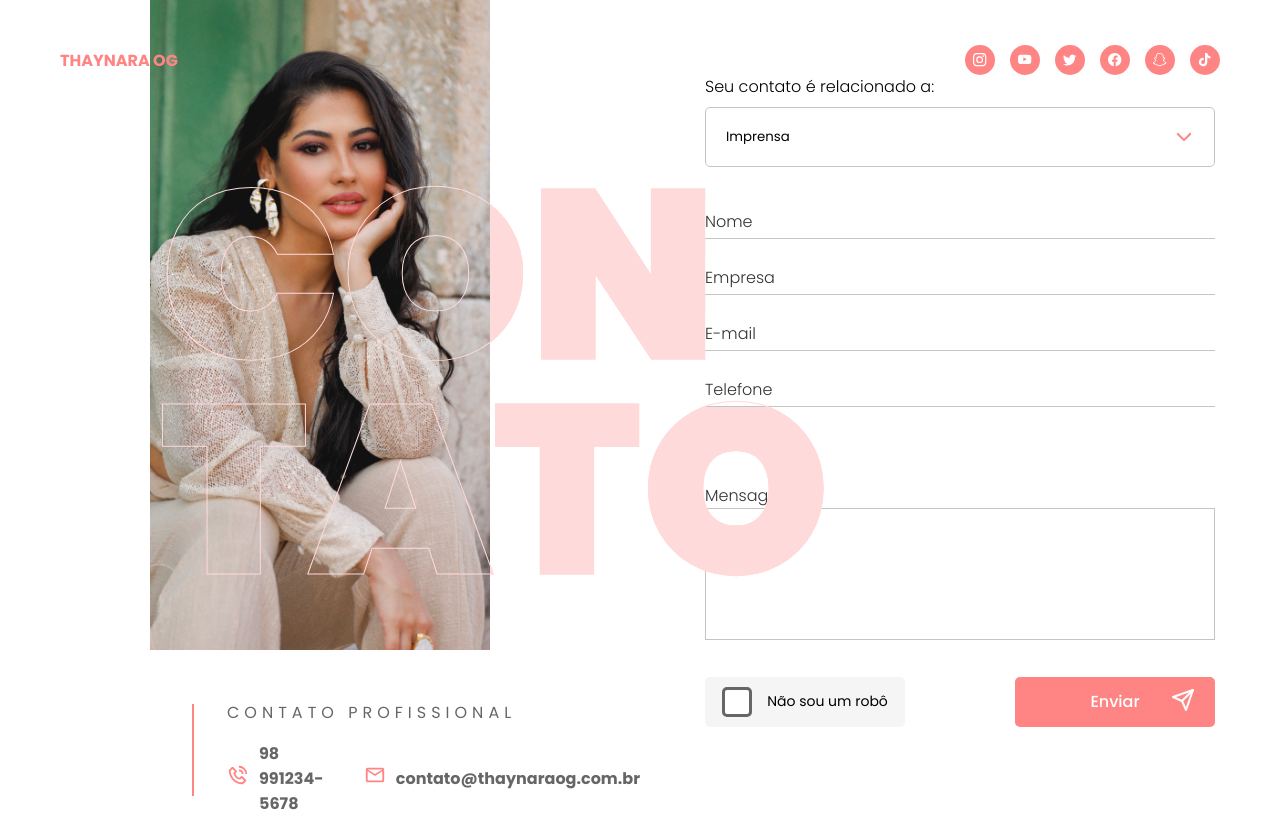
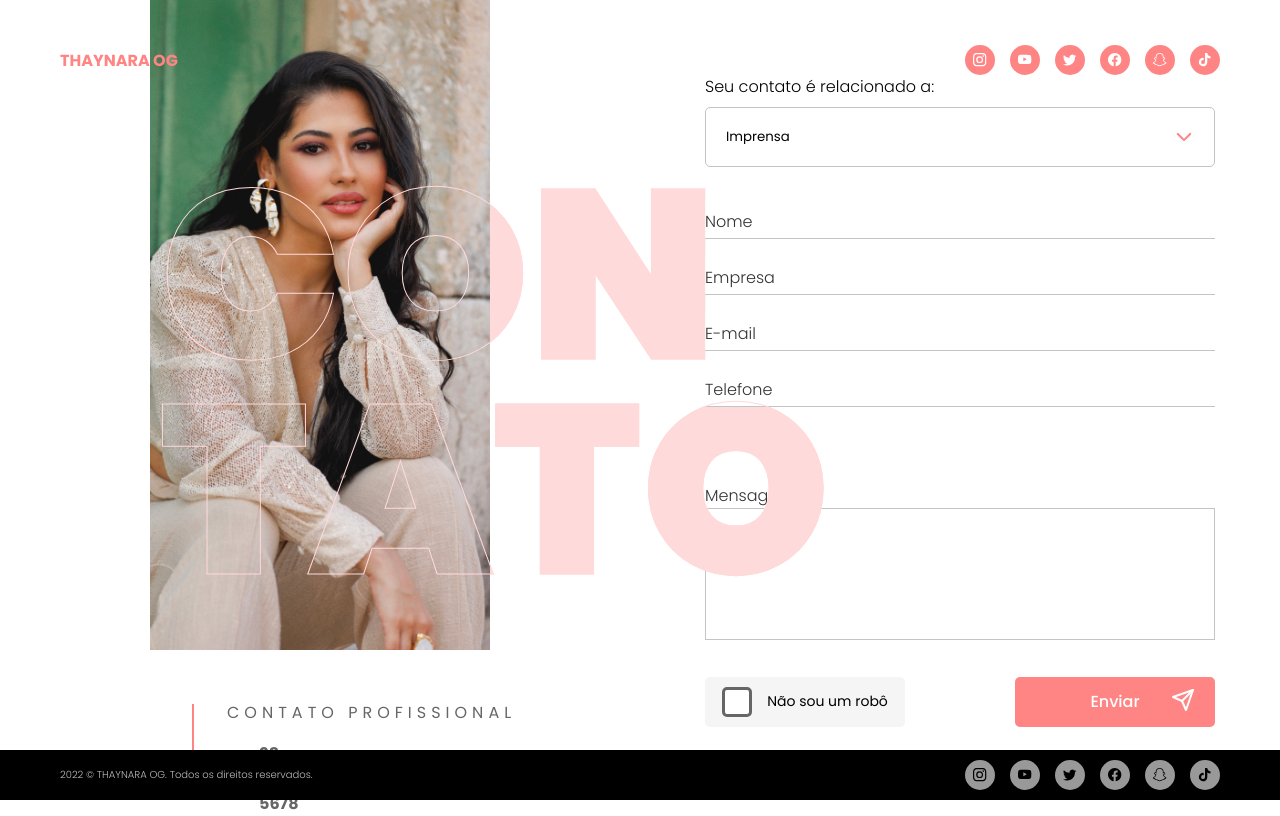
Before and after one commit to gabrielmelogm/maximize, a Next.js app: page / in a window 1280 px wide. Built offline with nearby package versions, Linux system fonts and the light colour scheme.

Commit message:
feat(components/footer): criado o component footer

```diff
--- /dev/null
+++ b/src/components/Footer/index.tsx
@@ -0,0 +1,23 @@
+import styles from "./styles.module.scss"
+import { social } from "../Header"
+
+export function Footer() {
+  return (
+    <div className={styles.content}>
+      <span className={styles.copyright}>2022 © THAYNARA OG. Todos os direitos reservados.</span>
+      <ul className={styles.list}>
+        {
+          social.map((item, index) => {
+            return (
+              <li key={index}>
+                <button>
+                  {item.icon}
+                </button>
+              </li>
+            )
+          })
+        }
+      </ul>
+    </div>
+  )
+}
--- /dev/null
+++ b/src/components/Footer/styles.module.scss
@@ -0,0 +1,45 @@
+@import "/styles/theme.scss";
+
+.content {
+  width: 100%;
+  height: 3.125rem;
+  background: $primary-black;
+  position: fixed;
+  bottom: 0;
+  display: flex;
+  align-items: center;
+  justify-content: space-between;
+  padding: 0px 60px;
+
+  .copyright {
+    color: #BDBDBD;
+    font-family: $main-font;
+    font-weight: lighter;
+    font-size: 10px;
+  }
+
+  .list {
+    list-style: none;
+    display: flex;
+    gap: 15px;
+  }
+
+  button {
+    border: none;
+    color: $primary-black;
+    width: 30px;
+    height: 30px;
+    display: flex;
+    align-items: center;
+    justify-content: center;
+    border-radius: 50%;
+    background-color: #999999;
+
+    &:hover {
+      filter: brightness(0.9);
+      cursor: pointer;
+    }
+
+  }
+
+}
--- a/src/components/Header/index.tsx
+++ b/src/components/Header/index.tsx
@@ -2,8 +2,7 @@ import styles from "./styles.module.scss"
 import { BsInstagram, BsYoutube, BsTwitter, BsFacebook, BsSnapchat } from "react-icons/bs"
 import { FaTiktok } from "react-icons/fa"
 
-export function Header() {
-  const itens = [
+const social = [
   {
     label: "Instagram",
     icon: <BsInstagram />
@@ -30,13 +29,15 @@ export function Header() {
   },
 ]
 
+function Header() {
+
   return (
     <header className={styles.content}>
       <h1 className={styles.title}>THAYNARA OG</h1>
       <div>
         <ul className={styles.list}>
           {
-            itens.map((item, index) => {
+            social.map((item, index) => {
               return (
                 <li key={index}>
                   <button className={styles.listItem}>
@@ -51,3 +52,5 @@ export function Header() {
     </header>
   )
 }
+
+export { Header, social }
--- a/src/pages/index.tsx
+++ b/src/pages/index.tsx
@@ -1,3 +1,4 @@
+import { Footer } from "../components/Footer";
 import { Header } from "../components/Header";
 import Main from "../components/Main/index";
 
@@ -6,6 +7,7 @@ export default function Home() {
     <body>
       <Header />
       <Main />
+      <Footer />
     </body>
   )
 }
```
Lines whose indentation alone changed are shown as unchanged.
